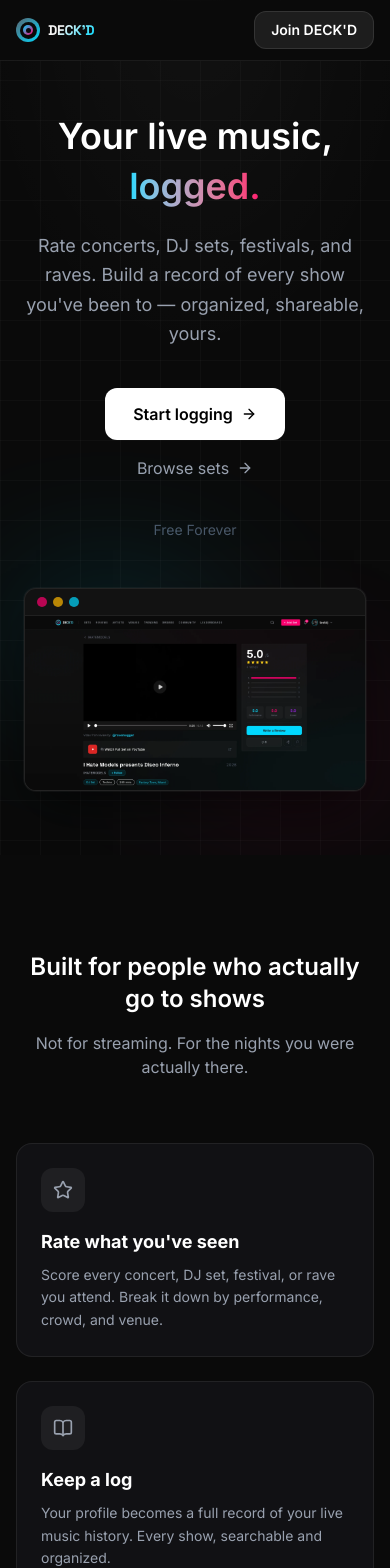
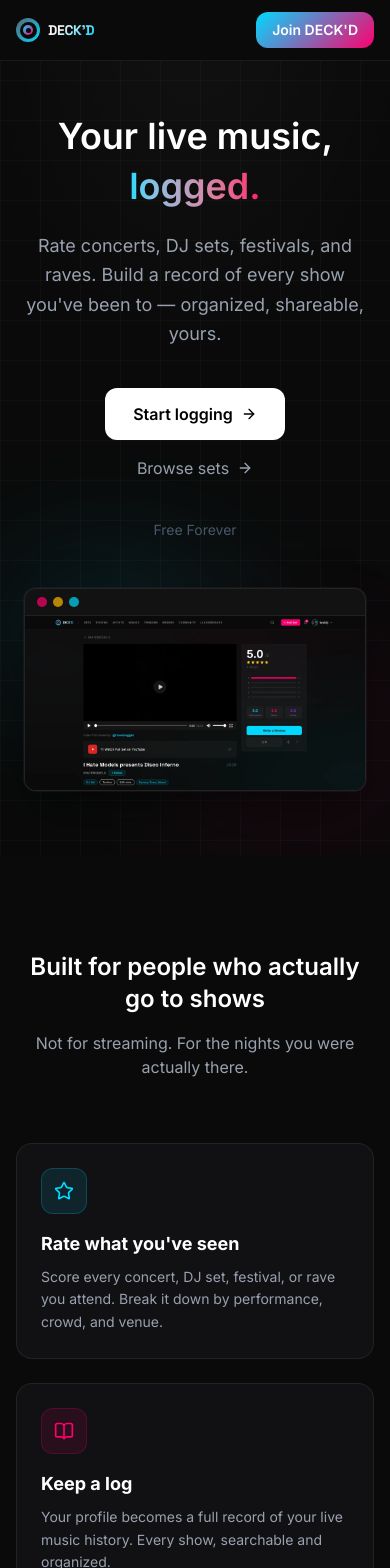
Before and after one commit to xavierrizk/decked-landing, a Next.js app: page / in a window 390 px wide. Shown: the top 1568 px of the page. Built offline with nearby package versions, Linux system fonts and the light colour scheme; no server answers.

Commit message:
Color pass: neon accents on nav, features, how-it-works, stats, testimonials, CTA

```diff
--- a/components/CTASection.tsx
+++ b/components/CTASection.tsx
@@ -9,8 +9,8 @@ const APP_URL = "https://decked-frontend.onrender.com";
 export default function CTASection() {
   return (
     <section className="relative py-32 px-4 sm:px-6 overflow-hidden">
-      {/* Subtle vignette only */}
-      <div className="absolute inset-0 pointer-events-none" style={{ background: 'radial-gradient(ellipse 60% 50% at 50% 50%, rgba(255,255,255,0.03) 0%, transparent 70%)' }} />
+      {/* Cyan → pink glow */}
+      <div className="absolute inset-0 pointer-events-none" style={{ background: 'radial-gradient(ellipse 50% 50% at 38% 45%, rgba(0,217,255,0.16) 0%, transparent 70%), radial-gradient(ellipse 50% 50% at 64% 60%, rgba(255,0,110,0.16) 0%, transparent 70%)' }} />
 
       <div className="relative z-10 max-w-2xl mx-auto text-center">
         <motion.div
@@ -28,7 +28,8 @@ export default function CTASection() {
 
           <Link
             href={APP_URL}
-            className="inline-flex items-center gap-2 bg-white text-black font-semibold px-8 py-3.5 rounded-xl text-base transition-all hover:bg-white/90 mb-6"
+            className="inline-flex items-center gap-2 text-white font-semibold px-8 py-3.5 rounded-xl text-base transition-all hover:brightness-110 hover:shadow-[0_0_30px_rgba(0,217,255,0.4)] mb-6"
+            style={{ background: "linear-gradient(135deg, #00D9FF, #FF006E)" }}
           >
             Create an account
             <ArrowRight className="w-4 h-4" />
--- a/components/Features.tsx
+++ b/components/Features.tsx
@@ -76,10 +76,22 @@ export default function Features() {
               whileInView={{ opacity: 1, y: 0 }}
               viewport={{ once: true }}
               transition={{ duration: 0.5, delay: i * 0.1 }}
-              className="bg-[#111114] border border-white/[0.07] rounded-2xl p-6 hover:border-white/15 transition-all cursor-default"
+              className="group bg-[#111114] border border-white/[0.07] rounded-2xl p-6 transition-all cursor-default hover:-translate-y-0.5"
+              style={{ ["--accent" as string]: feature.accent }}
+              onMouseEnter={(e) => {
+                e.currentTarget.style.borderColor = `${feature.accent}55`;
+                e.currentTarget.style.boxShadow = `0 0 30px ${feature.accent}22`;
+              }}
+              onMouseLeave={(e) => {
+                e.currentTarget.style.borderColor = "";
+                e.currentTarget.style.boxShadow = "";
+              }}
             >
-              <div className="rounded-xl p-3 w-fit mb-4 bg-white/[0.06]">
-                <Icon className="w-5 h-5 text-gray-400" />
+              <div
+                className="rounded-xl p-3 w-fit mb-4"
+                style={{ background: `${feature.accent}1A`, border: `1px solid ${feature.accent}33` }}
+              >
+                <Icon className="w-5 h-5" style={{ color: feature.accent }} />
               </div>
               <h3 className="text-white font-bold text-lg mb-2">
                 {feature.title}
--- a/components/HowItWorks.tsx
+++ b/components/HowItWorks.tsx
@@ -1,25 +1,29 @@
 "use client";
 
 import { motion } from "framer-motion";
+import { Ticket, ClipboardList, Search } from "lucide-react";
 
 const steps = [
   {
     number: "1",
-    emoji: "🎟️",
+    icon: Ticket,
+    accent: "#00D9FF",
     title: "Log the show",
     description:
       "Search for the artist or set, rate it, write a review. Takes 30 seconds.",
   },
   {
     number: "2",
-    emoji: "📋",
+    icon: ClipboardList,
+    accent: "#FF006E",
     title: "Build your profile",
     description:
       "Every show stacks up. Your profile becomes a full record of everything you've ever attended.",
   },
   {
     number: "3",
-    emoji: "🔍",
+    icon: Search,
+    accent: "#A855F7",
     title: "Discover what to see next",
     description:
       "Browse community ratings to find out who's worth seeing before you buy a ticket.",
@@ -47,10 +51,15 @@ export default function HowItWorks() {
 
         <div className="relative">
           {/* Connector line */}
-          <div className="hidden md:block absolute top-10 left-[16.67%] right-[16.67%] h-px border-t border-dashed border-white/10 z-0" />
+          <div
+            className="hidden md:block absolute top-10 left-[16.67%] right-[16.67%] h-px z-0"
+            style={{ background: "linear-gradient(90deg, #00D9FF, #FF006E, #A855F7)", opacity: 0.4 }}
+          />
 
           <div className="grid grid-cols-1 md:grid-cols-3 gap-10 relative z-10">
-            {steps.map((step, i) => (
+            {steps.map((step, i) => {
+              const Icon = step.icon;
+              return (
               <motion.div
                 key={i}
                 initial={{ opacity: 0, y: 30 }}
@@ -59,10 +68,15 @@ export default function HowItWorks() {
                 transition={{ duration: 0.5, delay: i * 0.12 }}
                 className="flex flex-col items-center text-center"
               >
-                <div className="w-10 h-10 rounded-xl flex items-center justify-center text-white font-semibold text-sm mb-4 bg-white/[0.08] border border-white/10">
+                <div
+                  className="w-10 h-10 rounded-xl flex items-center justify-center text-white font-bold text-sm mb-4"
+                  style={{ background: `${step.accent}1F`, border: `1px solid ${step.accent}55`, boxShadow: `0 0 20px ${step.accent}22` }}
+                >
                   {step.number}
                 </div>
-                <div className="text-2xl mb-3">{step.emoji}</div>
+                <div className="mb-3">
+                  <Icon className="w-6 h-6" style={{ color: step.accent }} />
+                </div>
                 <h3 className="text-white font-bold text-lg mb-2">
                   {step.title}
                 </h3>
@@ -70,7 +84,8 @@ export default function HowItWorks() {
                   {step.description}
                 </p>
               </motion.div>
-            ))}
+              );
+            })}
           </div>
         </div>
       </div>
--- a/components/Navbar.tsx
+++ b/components/Navbar.tsx
@@ -53,7 +53,8 @@ export default function Navbar() {
           </Link>
           <Link
             href={APP_URL}
-            className="bg-white/[0.08] hover:bg-white/[0.14] border border-white/10 text-white text-sm font-semibold px-4 py-2 rounded-xl transition-all"
+            className="text-white text-sm font-semibold px-4 py-2 rounded-xl transition-all hover:brightness-110 hover:shadow-[0_0_20px_rgba(0,217,255,0.35)]"
+            style={{ background: "linear-gradient(135deg, #00D9FF, #FF006E)" }}
           >
             Join DECK&apos;D
           </Link>
--- a/components/SocialProof.tsx
+++ b/components/SocialProof.tsx
@@ -62,7 +62,15 @@ export default function SocialProof() {
               transition={{ duration: 0.4, delay: i * 0.1 }}
               className="text-center bg-[#111114] border border-white/[0.07] rounded-2xl p-8"
             >
-              <div className="text-4xl font-bold mb-2 text-white">
+              <div
+                className="text-4xl font-bold mb-2"
+                style={{
+                  background: "linear-gradient(135deg, #00D9FF, #FF006E)",
+                  WebkitBackgroundClip: "text",
+                  WebkitTextFillColor: "transparent",
+                  backgroundClip: "text",
+                }}
+              >
                 {stat.number}
               </div>
               <div className="text-gray-500 text-sm">{stat.label}</div>
@@ -93,14 +101,17 @@ export default function SocialProof() {
             transition={{ duration: 0.5, delay: i * 0.12 }}
             className="bg-[#111114] border border-white/[0.07] rounded-2xl p-6"
           >
-            <div className="text-5xl font-bold leading-none mb-4 text-white/20">
+            <div className="text-5xl font-bold leading-none mb-4" style={{ color: `${t.accent}66` }}>
               &ldquo;
             </div>
             <p className="text-gray-300 text-sm leading-relaxed mb-6">
               {t.quote}
             </p>
             <div className="flex items-center gap-3">
-              <div className="w-9 h-9 rounded-full flex items-center justify-center text-white text-xs font-bold flex-shrink-0 bg-white/[0.08] border border-white/10">
+              <div
+                className="w-9 h-9 rounded-full flex items-center justify-center text-white text-xs font-bold flex-shrink-0"
+                style={{ background: `${t.accent}1F`, border: `1px solid ${t.accent}55` }}
+              >
                 {t.initials}
               </div>
               <div>
```
